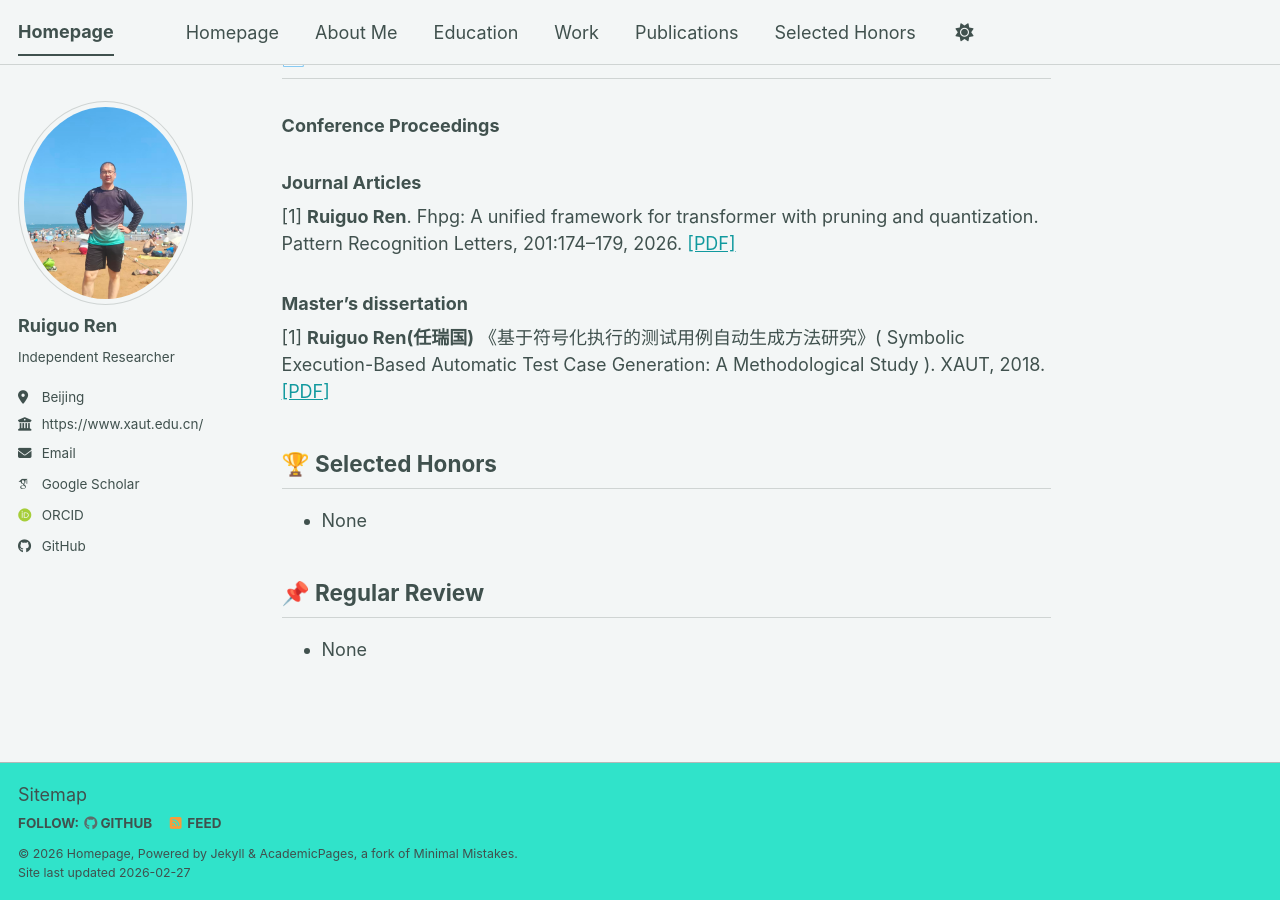
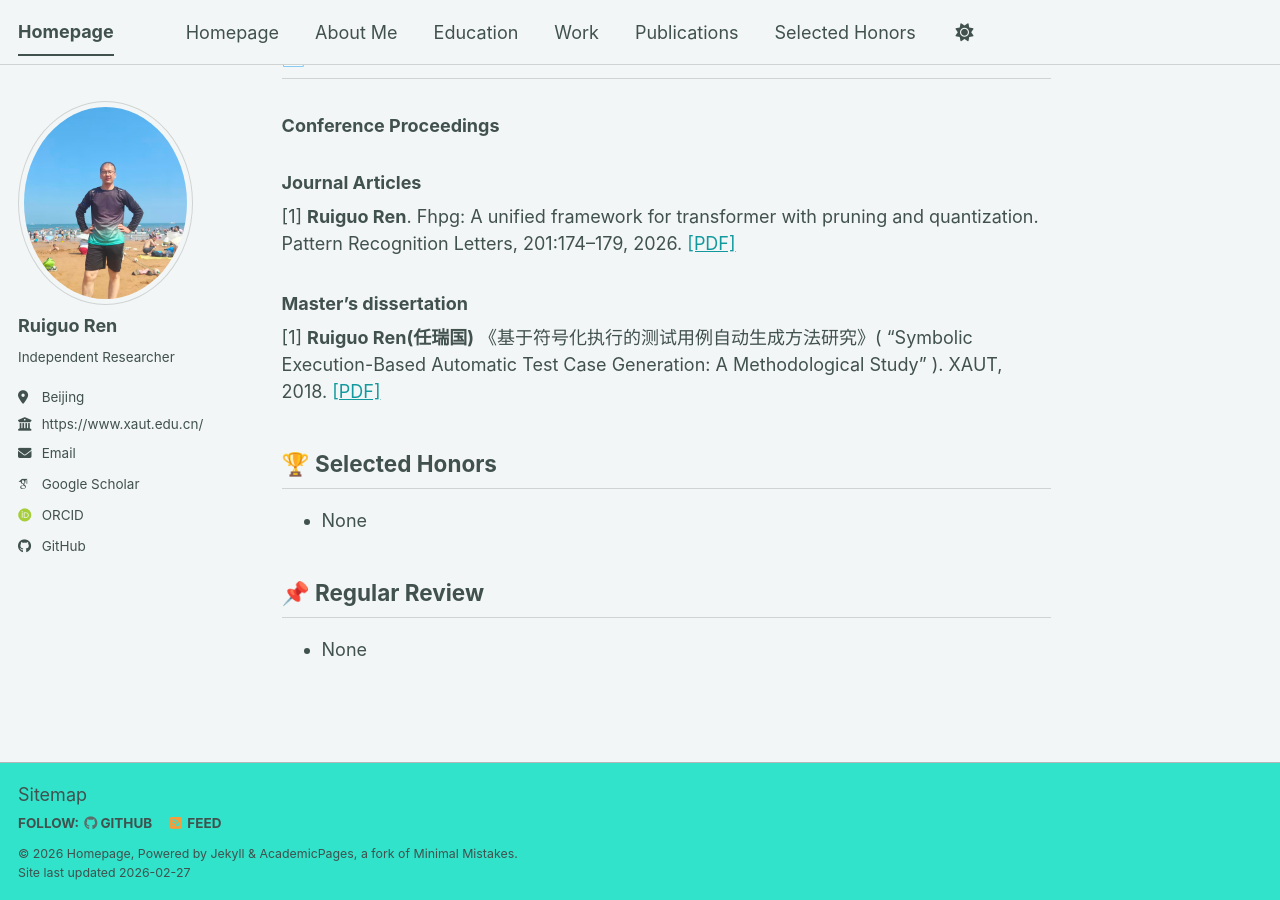
Before and after one commit to rgren-research/rgren-research.github.io, a Jekyll site: the page built from _pages/about.md, in a window 1280 px wide and 900 px high, scrolled down 743 px. Built offline with Jekyll 4.4.1, drawn with Linux system fonts in a browser that asks for light colours; some web fonts are replaced; a script bundle is joined from its source files by our own code; library files that are not in the unit come from our copies.

```diff
--- a/_pages/about.md
+++ b/_pages/about.md
@@ -38,7 +38,7 @@ I am currently a researcher and system developer. My research interests include
 ### Master's dissertation
 
 [1] **Ruiguo Ren(任瑞国)**
-     《基于符号化执行的测试用例自动生成方法研究》( Symbolic Execution-Based Automatic Test Case Generation: A Methodological Study ).
+     《基于符号化执行的测试用例自动生成方法研究》( "Symbolic Execution-Based Automatic Test Case Generation: A Methodological Study" ).
       XAUT, 2018. [[PDF]](https://kns.cnki.net/kcms2/article/abstract?v=oGHOruzuSDPi2-IOJLmLvV1B6Aitd9ggvcjVb4Cv5M2tNUN2WV6Kzd32UuOgid-uuyG-2nNvatG8FEvzh5dlYURNIu7gwzVM1UTXlxsRb3TjhJMJPdhKzD0eLNNYiKdqI6-7pbkIXZoT9-fqt7Bgsm-dYdUlnHVDRMWilTSyMaY=&uniplatform=NZKPT&language=CHS)
 
 
```
